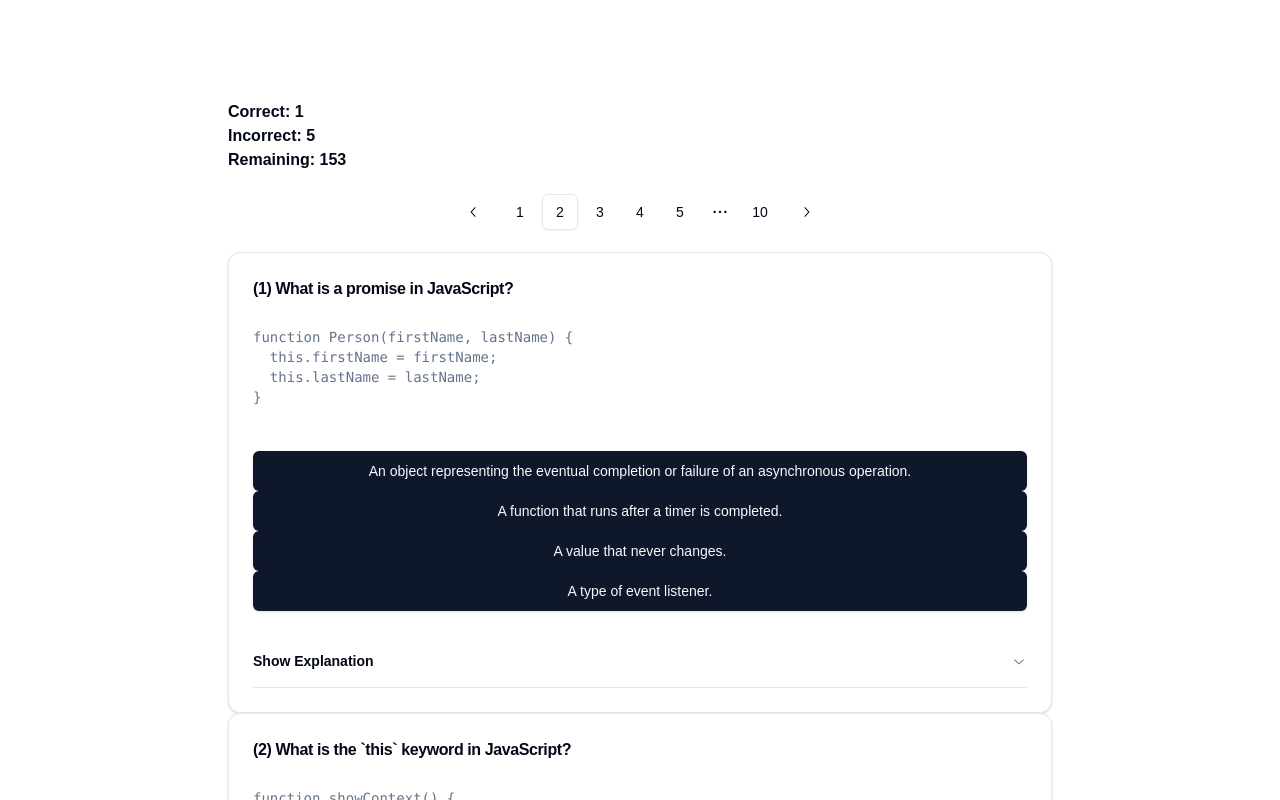
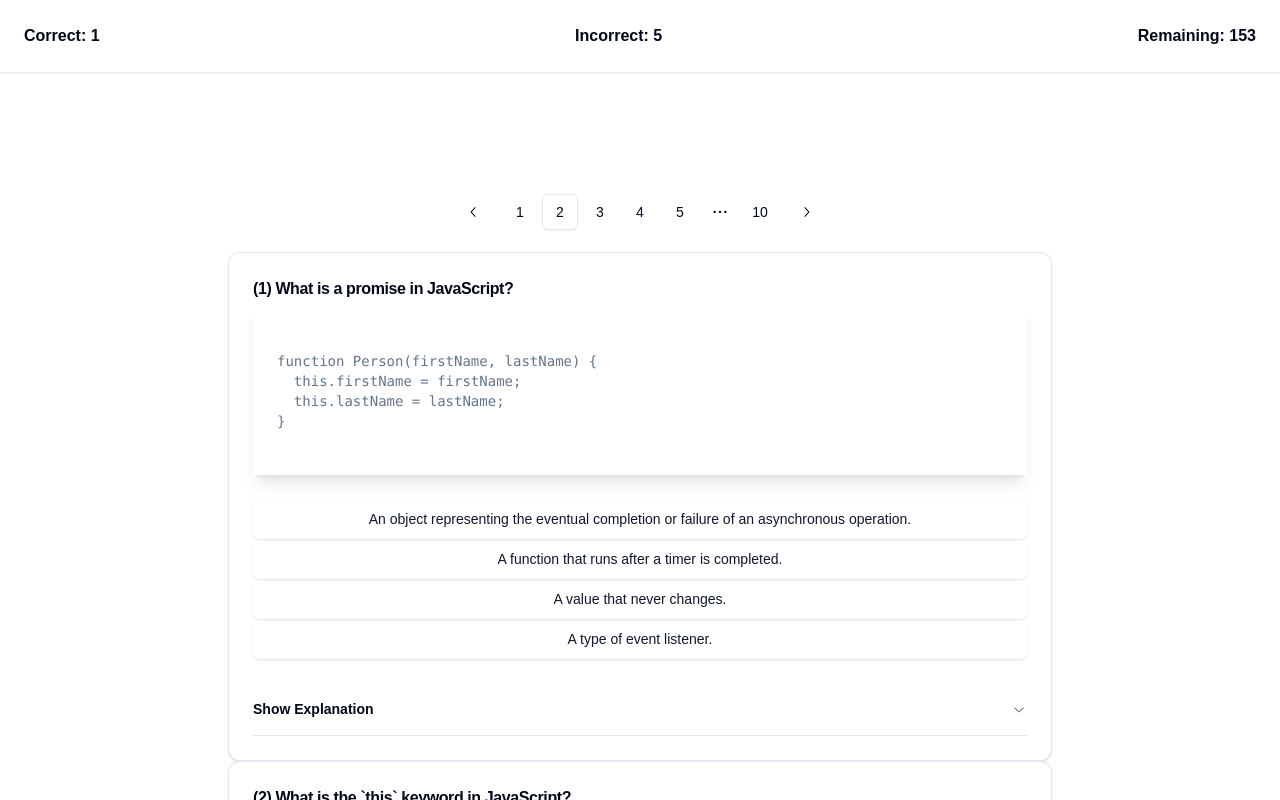
Before and after one commit to skntmax/quizapp, a Next.js app: page / in a window 1280 px wide. Shown: the top 800 px of the page. Built offline with nearby package versions, Linux system fonts and the light colour scheme.

Commit message:
change the color

```diff
--- a/src/app/globals.css
+++ b/src/app/globals.css
@@ -21,6 +21,7 @@ body {
     --popover: 0 0% 100%;
     --popover-foreground: 222.2 84% 4.9%;
     --primary: 222.2 47.4% 11.2%;
+    --gray: #94a3b8;
     --primary-foreground: 210 40% 98%;
     --secondary: 210 40% 96.1%;
     --secondary-foreground: 222.2 47.4% 11.2%;
--- a/src/app/page.js
+++ b/src/app/page.js
@@ -2,16 +2,20 @@ import { questionArray } from "@/Data";
 import { PaginationUi } from "@/modules/common_modules/PaginationUi";
 import { QuestionCard } from "@/modules/common_modules/QuestionCard";
 import QuizHeader from "@/modules/common_modules/QuizHeader";
+import Footer from "@/modules/common_modules/Footer";
 
 export default function Home() {
   return (
-    <div style={{ width: "80%", margin:'auto', padding:'100px' }}>
+    <>
       <QuizHeader correct={1} incorrect={5} remaining={153} />
+      <div style={{ width: "80%", margin: 'auto', padding: '100px' }}>
         <PaginationUi />
         {
           questionArray.map((item, index) => <QuestionCard data={item} index={index} />)
         }
         <PaginationUi />
       </div>
+      <Footer />
+    </>
   );
 }
--- /dev/null
+++ b/src/modules/common_modules/Footer.jsx
@@ -0,0 +1,11 @@
+const QuizHeader = () => {
+    return (
+        <>
+            <p className="mx-auto shadow hover:bg-primary/90 flex w-full justify-center py-5 bottom-0 left-0 fixed">
+                © 2021 Copyright: bytecode.live
+            </p>
+        </>
+    );
+};
+
+export default QuizHeader;
--- a/src/modules/common_modules/QuestionCard.jsx
+++ b/src/modules/common_modules/QuestionCard.jsx
@@ -1,8 +1,6 @@
 
 'use client'
 import { Button } from "@/components/ui/button";
-import { useState } from 'react';
-import { AccordionUi } from "./AccordionUi";
 import {
   Card,
   CardContent,
@@ -11,6 +9,8 @@ import {
   CardHeader,
   CardTitle,
 } from "@/components/ui/card";
+import { useState } from 'react';
+import { AccordionUi } from "./AccordionUi";
 
 export function QuestionCard({ data, index }) {
   const [selectedIndex, setSelectedIndex] = useState(null);
@@ -22,12 +22,13 @@ export function QuestionCard({ data, index }) {
   };
 
   return (
+    <>
       <Card >
         <CardHeader>
-        <CardTitle className='text-lg font-semibold'>
+          <CardTitle className='text-lg  font-semibold'>
             ({index + 1}) {data.question}
           </CardTitle>
-        <CardDescription>
+          <CardDescription className='shadow-lg hover:bg-primary/90 p-6'>
             <pre>
               {data.code}
             </pre>
@@ -66,5 +67,6 @@ export function QuestionCard({ data, index }) {
           <AccordionUi disabled={isDisabled} title='Show Explanation' description={data.description} />
         </CardFooter>
       </Card>
+    </>
   );
 }
--- a/src/modules/common_modules/QuizHeader.jsx
+++ b/src/modules/common_modules/QuizHeader.jsx
@@ -1,16 +1,21 @@
 const QuizHeader = ({ correct, incorrect, remaining }) => {
     return (
         <>
-
+            <div class="flex flex-row justify-between shadow hover:bg-primary/90 p-6 items-center">
+                <div class="flex-shrink-0">
                     {/* Correct */}
                     <div className="text-lg font-semibold">Correct: {correct}</div>
-
+                </div>
+                <div class="flex-grow">
                     {/* Incorrect */}
                     <div className="text-lg font-semibold">Incorrect: {incorrect}</div>
 
+                </div>
+                <div class="flex-grow">
                     {/* Remaining */}
                     <div className="text-lg font-semibold">Remaining: {remaining}</div>
-
+                </div>
+            </div>
         </>
     );
 };
--- a/tailwind.config.js
+++ b/tailwind.config.js
@@ -20,19 +20,19 @@ module.exports = {
 					foreground: 'hsl(var(--popover-foreground))'
 				},
 				primary: {
-					DEFAULT: 'hsl(var(--primary))',
-					foreground: 'hsl(var(--primary-foreground))'
+					DEFAULT: 'hsl(var(--gray))',
+					foreground: 'hsl(var(--primary))'
 				},
 				secondary: {
 					DEFAULT: 'hsl(var(--secondary))',
 					foreground: 'hsl(var(--secondary-foreground))'
 				},
 				danger: {
-					DEFAULT: '#dc3545',      // Danger red (Bootstrap red)
+					DEFAULT: '#fda4af',      // Danger red (Bootstrap red)
 					foreground: '#ffffff',    // White text color for contrast
 				  },
 				  success: {
-					DEFAULT: '#28a745',      // Success green
+					DEFAULT: '#6ee7b7',      // Success green
 					foreground: '#ffffff',    // Text color for success background
 				  },
 				muted: {
```
Lines whose indentation alone changed are shown as unchanged.
